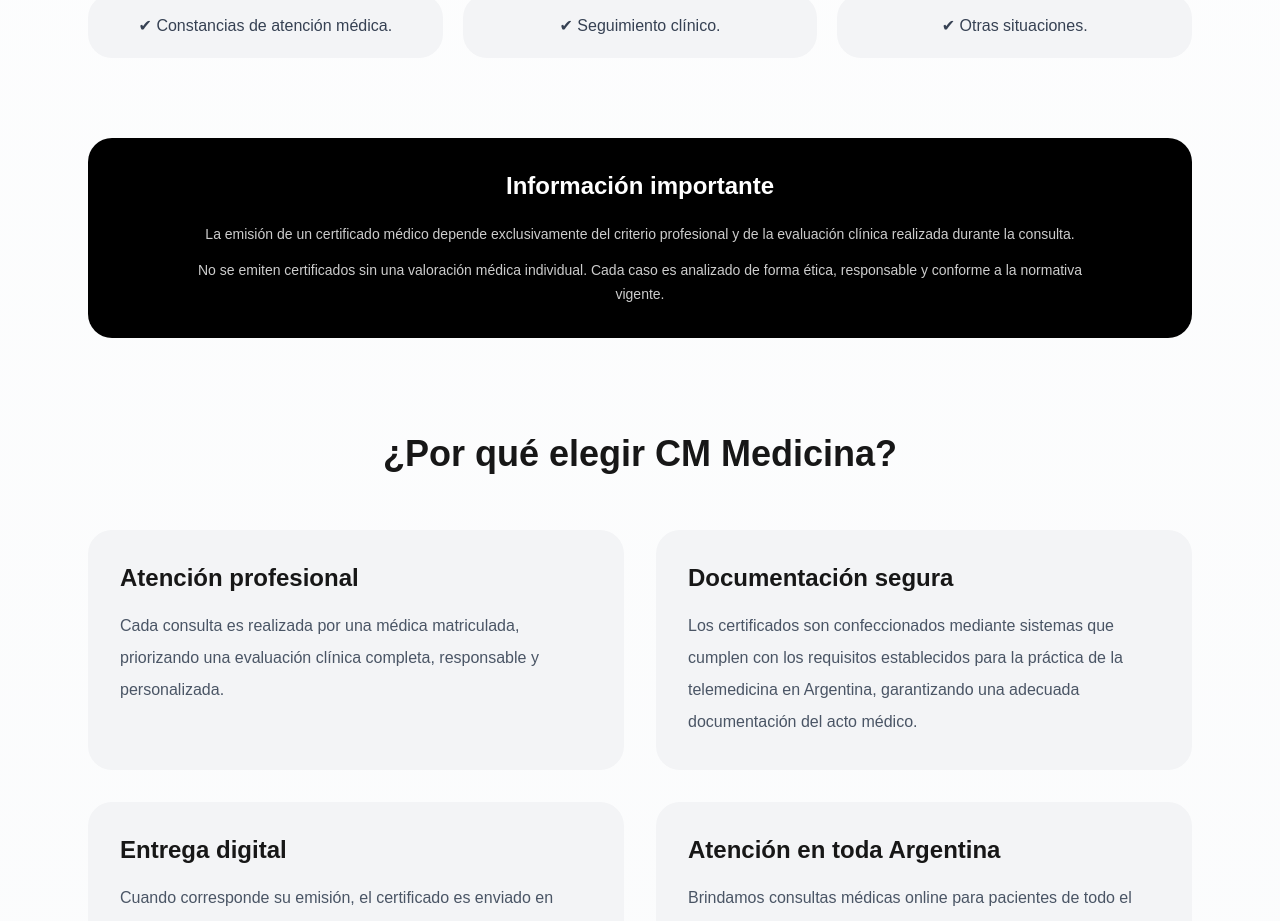
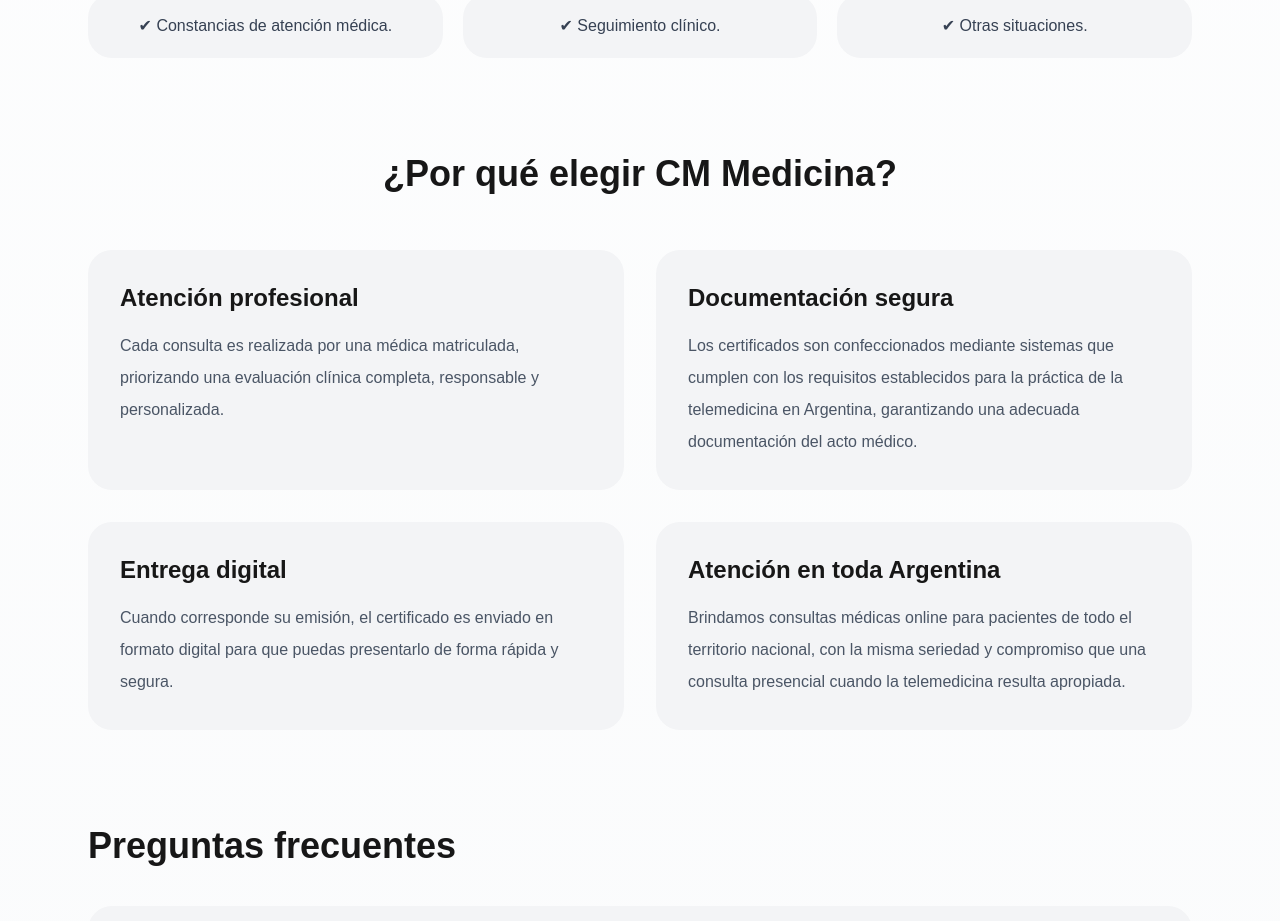
Before and after one commit to camillamacedo/cmmedicina, a Next.js app: page /certificado-medico in a window 1280 px wide. Shown: the part 2080-3001 px from the top of the page. Built offline with nearby package versions, Linux system fonts and the light colour scheme.

Commit message:
Refactor page.tsx for medical certificate section

```diff
--- a/app/certificado-medico/page.tsx
+++ b/app/certificado-medico/page.tsx
@@ -242,29 +242,7 @@ export default function CertificadosMedicos() {
   </div>
 
 </section>
-                {/* IMPORTANTE */}
 
-<section className="mt-20 rounded-3xl bg-black px-8 py-8 text-white">
-
-  <h2 className="text-2xl font-bold text-center">
-    Información importante
-  </h2>
-
-  <div className="mx-auto mt-5 max-w-4xl text-center">
-
-    <p className="text-sm leading-6 text-white/80">
-      La emisión de un certificado médico depende exclusivamente del criterio
-      profesional y de la evaluación clínica realizada durante la consulta.
-    </p>
-
-    <p className="mt-3 text-sm leading-6 text-white/80">
-      No se emiten certificados sin una valoración médica individual. Cada caso
-      es analizado de forma ética, responsable y conforme a la normativa vigente.
-    </p>
-
-  </div>
-
-</section>
         {/* DIFERENCIALES */}
 
         <section className="mt-24">
```
